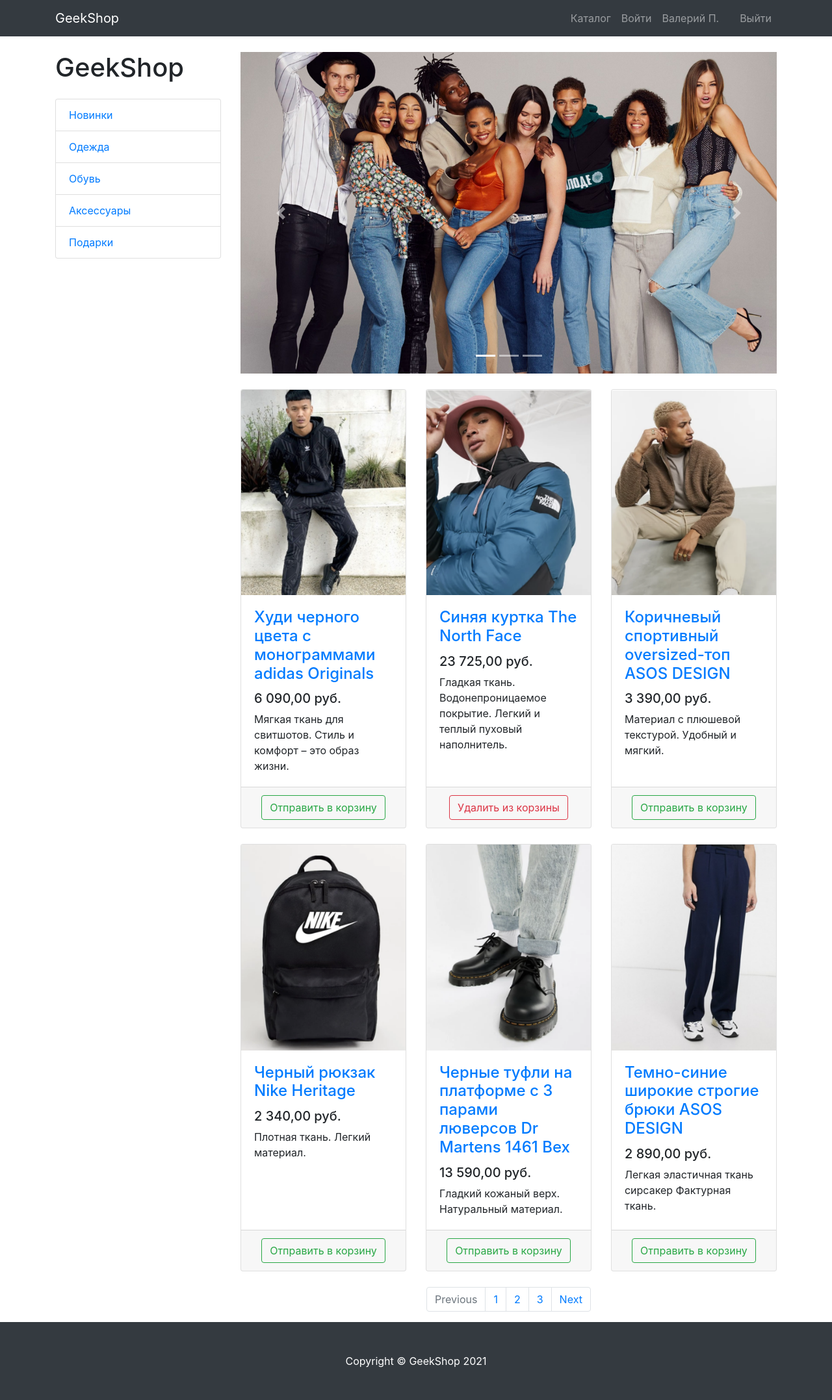
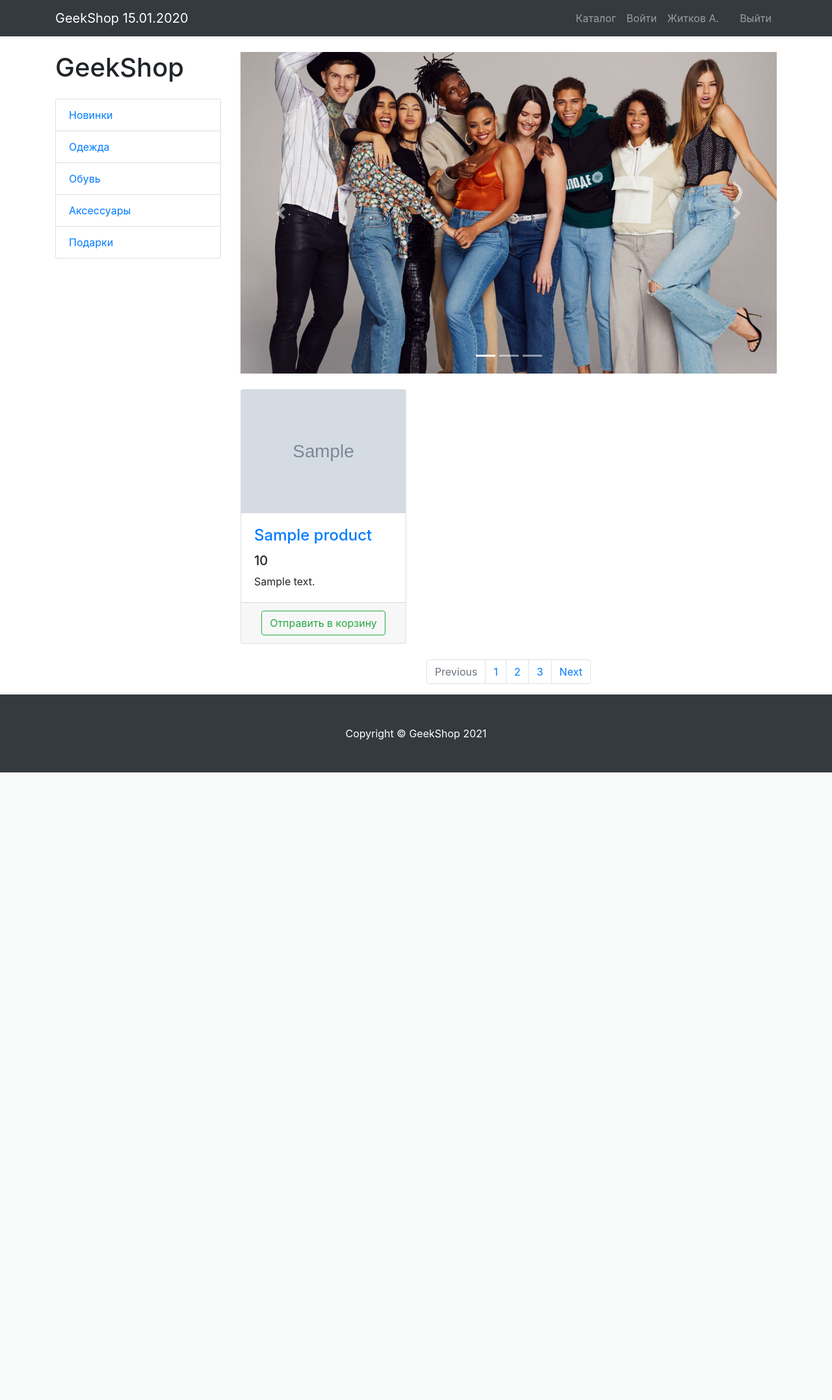
Before and after one commit to AlexandrZhitkov/MyDjangoProject, a Django app: template products/templates/products/products.html in a window 1280 px wide. Shown: the whole page at 65% size. After the commit the page ends 1189 px from the top, so only its background shows below. Run offline with Django 3.2, Linux system fonts and the light colour scheme; the template is opened without the code that fills it: most values are stand-ins (such as "Sample title", 1, 10 or a date in 2020); grey boxes marked "Sample" are stand-in pictures; some libraries are stand-ins or nearby versions.

Commit message:
date time

```diff
--- a/djangoProject/urls.py
+++ b/djangoProject/urls.py
@@ -16,11 +16,11 @@ Including another URLconf
 from django.contrib import admin
 from django.urls import path
 
-from products.views import index, products, test_context
+from products.views import index, products
 
 urlpatterns = [
     path('admin/', admin.site.urls),
     path('',index, name='index'),
     path('products/',products, name='products'),
-    path('test-context/',test_context, name='test_context'),
+
 ]
--- a/products/templates/products/base.html
+++ b/products/templates/products/base.html
@@ -25,7 +25,7 @@
 <!-- Navigation -->
 <nav class="navbar navbar-expand-lg navbar-dark bg-dark fixed-top">
     <div class="container">
-        <a class="navbar-brand" href="{% url 'index' %}">GeekShop</a>
+        <a class="navbar-brand" href="{% url 'index' %}">GeekShop {{ today|date:"d.m.Y" }}</a>
         <button class="navbar-toggler" type="button" data-toggle="collapse" data-target="#navbarResponsive"
                 aria-controls="navbarResponsive" aria-expanded="false" aria-label="Toggle navigation">
             <span class="navbar-toggler-icon"></span>
@@ -39,7 +39,7 @@
                     <a class="nav-link" href="auth/login.html">Войти <i class="fas fa-sign-in-alt"></i></a>
                 </li>
                 <li class="nav-item">
-                    <a class="nav-link" href="auth/profile.html">Валерий П.
+                    <a class="nav-link" href="auth/profile.html">Житков А.
                         <i class="fas fa-user-circle"></i>
                     </a>
                 </li>
--- a/products/templates/products/products.html
+++ b/products/templates/products/products.html
@@ -55,126 +55,28 @@
 
             <div class="row">
 
-                <div class="col-lg-4 col-md-6 mb-4">
+                {%  for product in products %}
+                    <div class="col-lg-4 col-md-6 mb-4">
                     <div class="card h-100">
                         <a href="#">
                             <img class="card-img-top"
-                                 src="{% static 'vendor/img/products/Adidas-hoodie.png' %}"
+                                 src="{% static product.image %}"
                                  alt="">
                         </a>
                         <div class="card-body">
                             <h4 class="card-title">
-                                <a href="#">Худи черного цвета с монограммами adidas Originals</a>
+                                <a href="#">{{ product.name}}</a>
                             </h4>
-                            <h5>6 090,00 руб.</h5>
-                            <p class="card-text">Мягкая ткань для свитшотов. Стиль и комфорт – это образ жизни.</p>
+                            <h5>{{ product.price}}</h5>
+                            <p class="card-text">{{ product.description}}</p>
                         </div>
                         <div class="card-footer text-center">
                             <button type="button" class="btn btn-outline-success">Отправить в корзину</button>
                         </div>
                     </div>
                 </div>
+                {% endfor %}
 
-                <div class="col-lg-4 col-md-6 mb-4">
-                    <div class="card h-100">
-                        <a href="#">
-                            <img class="card-img-top"
-                                 src="{% static 'vendor/img/products/Blue-jacket-The-North-Face.png' %}" alt="">
-                        </a>
-                        <div class="card-body">
-                            <h4 class="card-title">
-                                <a href="#">Синяя куртка The North Face</a>
-                            </h4>
-                            <h5>23 725,00 руб.</h5>
-                            <p class="card-text">
-                                Гладкая ткань. Водонепроницаемое покрытие. Легкий и теплый пуховый наполнитель.
-                            </p>
-                        </div>
-                        <div class="card-footer text-center">
-                            <button type="button" class="btn btn-outline-danger">Удалить из корзины</button>
-                        </div>
-                    </div>
-                </div>
-
-                <div class="col-lg-4 col-md-6 mb-4">
-                    <div class="card h-100">
-                        <a href="#">
-                            <img class="card-img-top"
-                                 src="{% static 'vendor/img/products/Brown-sports-oversized-top-ASOS-DESIGN.png' %}"
-                                 alt="">
-                        </a>
-                        <div class="card-body">
-                            <h4 class="card-title">
-                                <a href="#">Коричневый спортивный oversized-топ ASOS DESIGN</a>
-                            </h4>
-                            <h5>3 390,00 руб.</h5>
-                            <p class="card-text">Материал с плюшевой текстурой. Удобный и мягкий.</p>
-                        </div>
-                        <div class="card-footer text-center">
-                            <button type="button" class="btn btn-outline-success">Отправить в корзину</button>
-                        </div>
-                    </div>
-                </div>
-
-                <div class="col-lg-4 col-md-6 mb-4">
-                    <div class="card h-100">
-                        <a href="#">
-                            <img class="card-img-top"
-                                 src="{% static 'vendor/img/products/Black-Nike-Heritage-backpack.png' %}"
-                                 alt="">
-                        </a>
-                        <div class="card-body">
-                            <h4 class="card-title">
-                                <a href="#">Черный рюкзак Nike Heritage</a>
-                            </h4>
-                            <h5>2 340,00 руб.</h5>
-                            <p class="card-text">Плотная ткань. Легкий материал.</p>
-                        </div>
-                        <div class="card-footer text-center">
-                            <button type="button" class="btn btn-outline-success">Отправить в корзину</button>
-                        </div>
-                    </div>
-                </div>
-
-                <div class="col-lg-4 col-md-6 mb-4">
-                    <div class="card h-100">
-                        <a href="#">
-                            <img class="card-img-top"
-                                 src="{% static 'vendor/img/products/Black-Dr-Martens-shoes.png' %}"
-                                 alt="">
-                        </a>
-                        <div class="card-body">
-                            <h4 class="card-title">
-                                <a href="#">Черные туфли на платформе с 3 парами люверсов Dr Martens 1461 Bex</a>
-                            </h4>
-                            <h5>13 590,00 руб.</h5>
-                            <p class="card-text">Гладкий кожаный верх. Натуральный материал.</p>
-                        </div>
-                        <div class="card-footer text-center">
-                            <button type="button" class="btn btn-outline-success">Отправить в корзину</button>
-                        </div>
-                    </div>
-                </div>
-
-                <div class="col-lg-4 col-md-6 mb-4">
-                    <div class="card h-100">
-                        <a href="#">
-                            <img class="card-img-top"
-                                 src="{% static 'vendor/img/products/Dark-blue-wide-leg-ASOs-DESIGN-trousers.png' %}"
-                                 alt="">
-                        </a>
-                        <div class="card-body">
-                            <h4 class="card-title">
-                                <a href="#">Темно-синие широкие строгие брюки ASOS DESIGN</a>
-                            </h4>
-                            <h5>2 890,00 руб.</h5>
-                            <p class="card-text">Легкая эластичная ткань сирсакер Фактурная ткань.</p>
-                        </div>
-                        <div class="card-footer text-center">
-                            <button type="button" class="btn btn-outline-success">Отправить в корзину</button>
-                        </div>
-                    </div>
-                </div>
 
             </div>
 
```
Also changed, not shown: products/views.py (+59 -17 lines).
